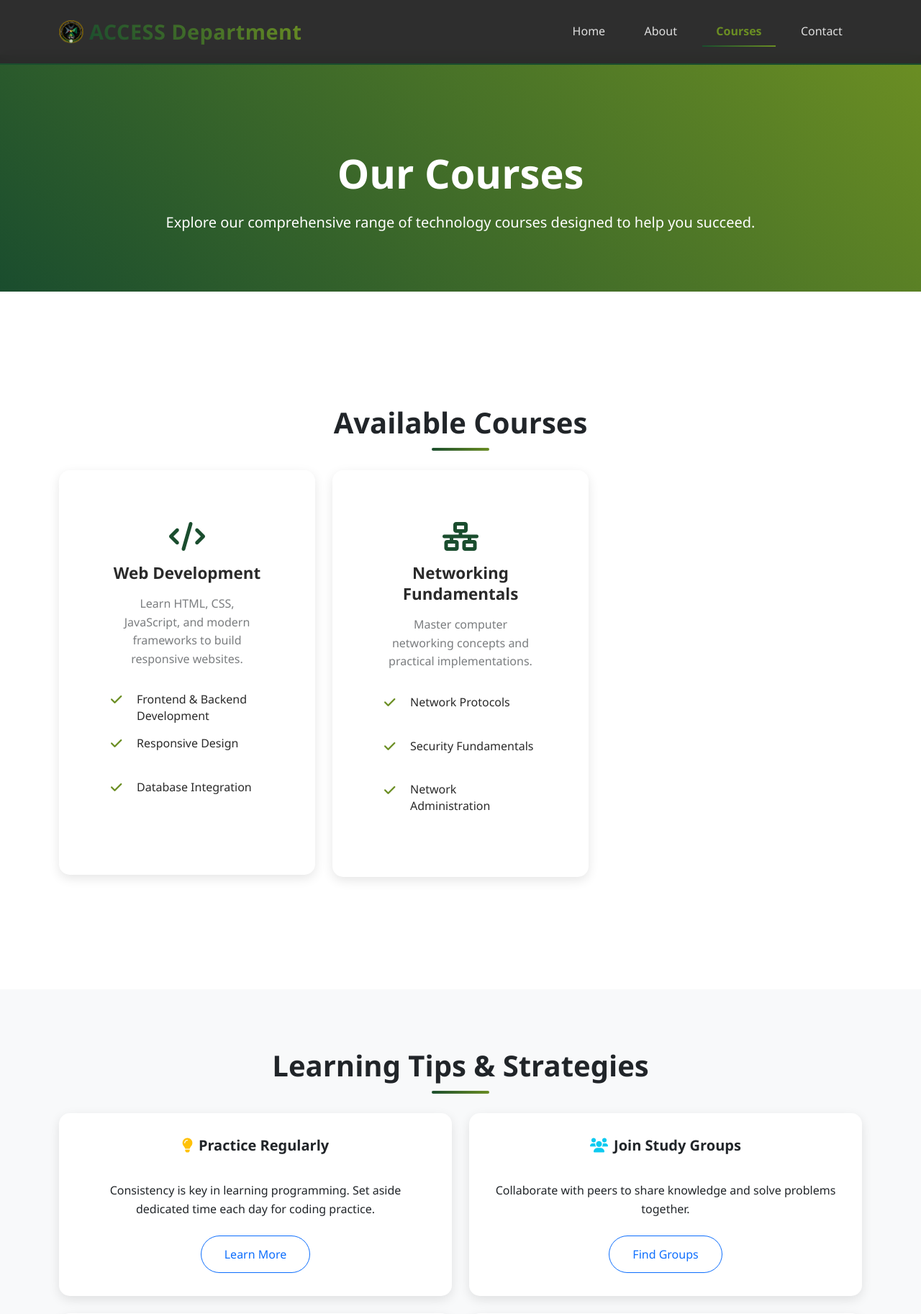
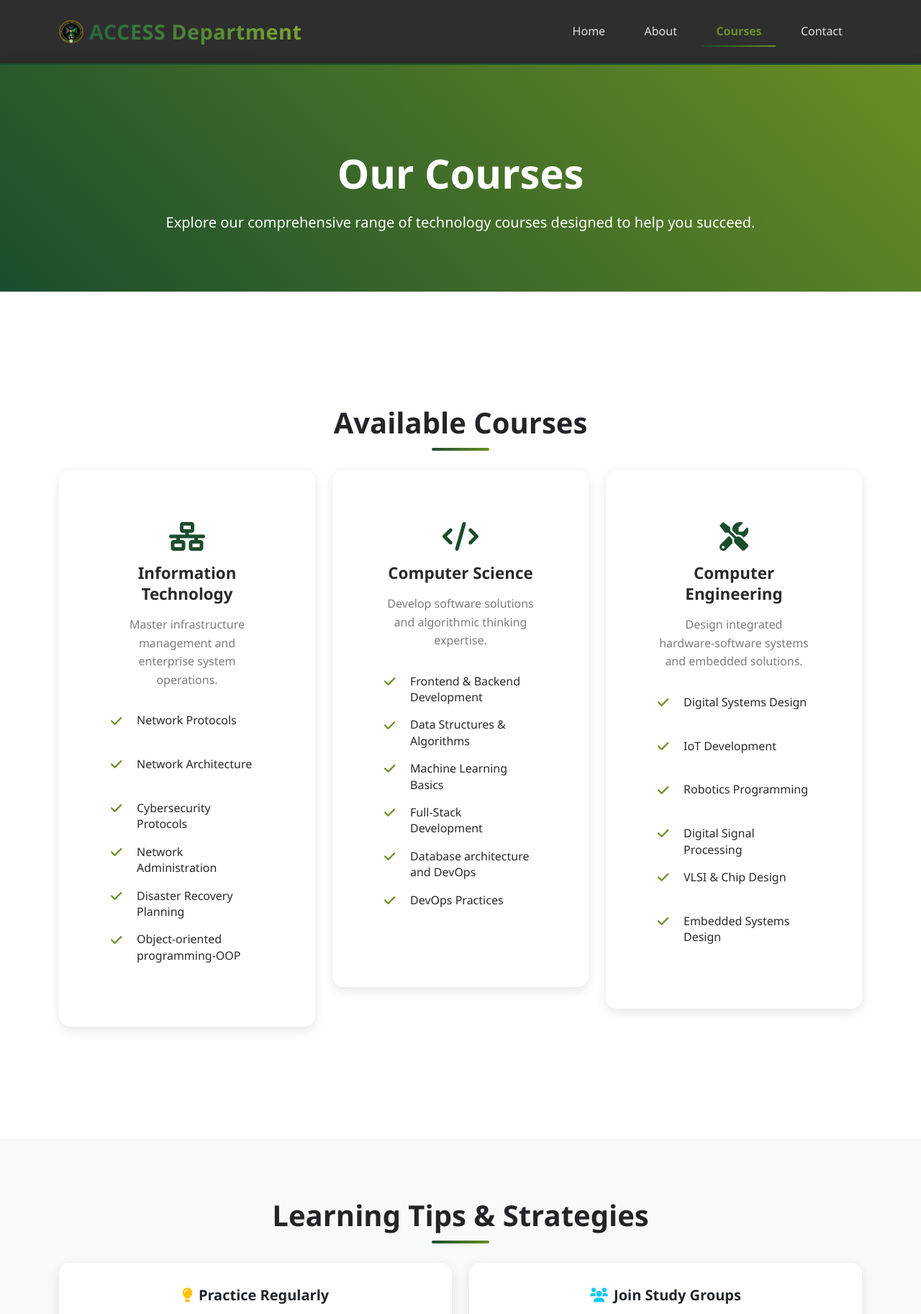
Before and after one commit to jayror0/access-department, a PHP site: page /courses.php in a window 1280 px wide. Shown: the top 1825 px of the page at 72% size. Run offline with PHP 8.4, Linux system fonts and the light colour scheme.

Commit message:
fourth-changes

```diff
--- a/about.php
+++ b/about.php
@@ -6,7 +6,7 @@
     <div class="container">
         <h1 class="text-center">About Our Department</h1>
         <p class="text-center lead">Welcome to the ACCESS Department at Southern Philippines Institute of Science & Technology</p>
-        <p class="text-center lead">Our department is dedicated to providing high-quality education in computer sciecne and informatio technology. We offer comprehensive programs that prepare students for successful carrers in the rapidly evolving tech industry.</p>
+        <p class="text-center lead">Our department is dedicated to providing high-quality education in Informatio Technology, Computer Science, and Computer Engineering. We offer comprehensive programs that prepare students for successful carrers in the rapidly evolving tech industry.</p>
     </div>
  </section>
 
@@ -15,10 +15,10 @@
         <div class="row">
             <div class="col-lg-10 mx-auto">
                 <h3 class="mt-1">Our Mission</h3>
-                <p>To educate and inspire the next generation of technology leaders through innovative teaching, practical experience, and industry collaboration.</p>
+                <p>To nurture and develop individuals through a technology-integrated skill for a meaningful, productive,and God-fearing Society.</p>
 
                 <h3 class="mt-4">Our Vision</h3>
-                <p>To be a leading center of excellence in computer science education, fostering innovation, research, and technological advancement in the Philippines.</p>
+                <p>To a builder of youth, highly-competitive to meet the growing demands of industrialization and the process of globalization.</p>
 
                 <div class="mt-4">
                     <h3>Key Features</h3>
--- a/courses.php
+++ b/courses.php
@@ -13,17 +13,21 @@
     <div class="container">
         <h2 class="text-center">Available Courses</h2>
         <div class="row g-4">
+
             <div class="col-lg-4 col-md-6">
                 <div class="course-card">
                     <div class="card h-100">
                         <div class="card-body">
-                            <i class="fas fa-code fa-3x mb-3"></i>
-                            <h5>Web Development</h5>
-                            <p class="text-muted">Learn HTML, CSS, JavaScript, and modern frameworks to build responsive websites.</p>
+                            <i class="fas fa-network-wired fa-3x mb-3"></i>
+                            <h5>Information Technology</h5>
+                            <p class="text-muted">Master infrastructure management and enterprise system operations.</p>
                             <ul class="course-features">
-                                <li><i class="fas fa-check"></i> Frontend & Backend Development</li>
-                                <li><i class="fas fa-check"></i> Responsive Design</li>
-                                <li><i class="fas fa-check"></i> Database Integration</li>
+                                <li><i class="fas fa-check"></i> Network Protocols</li>
+                                <li><i class="fas fa-check"></i> Network Architecture</li>
+                                <li><i class="fas fa-check"></i> Cybersecurity Protocols</li>
+                                <li><i class="fas fa-check"></i> Network Administration</li>
+                                <li><i class="fas fa-check"></i> Disaster Recovery Planning</li>
+                                <li><i class="fas fa-check"></i> Object-oriented programming-OOP</li>
                             </ul>
                         </div>
                     </div>
@@ -33,13 +37,36 @@
                 <div class="course-card">
                     <div class="card h-100">
                         <div class="card-body">
-                            <i class="fas fa-network-wired fa-3x mb-3"></i>
-                            <h5>Networking Fundamentals</h5>
-                            <p class="text-muted">Master computer networking concepts and practical implementations.</p>
+                            <i class="fas fa-code fa-3x mb-3"></i>
+                            <h5>Computer Science</h5>
+                            <p class="text-muted">Develop software solutions and algorithmic thinking expertise.</p>
                             <ul class="course-features">
-                                <li><i class="fas fa-check"></i> Network Protocols</li>
-                                <li><i class="fas fa-check"></i> Security Fundamentals</li>
-                                <li><i class="fas fa-check"></i> Network Administration</li>
+                                <li><i class="fas fa-check"></i> Frontend & Backend Development</li>
+                                <li><i class="fas fa-check"></i> Data Structures & Algorithms</li>
+                                <li><i class="fas fa-check"></i> Machine Learning Basics</li>
+                                <li><i class="fas fa-check"></i> Full-Stack Development</li>
+                                <li><i class="fas fa-check"></i> Database architecture and DevOps</li>
+                                <li><i class="fas fa-check"></i> DevOps Practices</li>
+                            </ul>
+                        </div>
+                    </div>
+                </div>
+            </div>
+            <div class="col-lg-4 col-md-6">
+                <div class="course-card">
+                    <div class="card h-100">
+                        <div class="card-body">
+                            <i class="fa-solid fa-screwdriver-wrench fa-3x mb-3"></i>
+                            <h5>Computer Engineering</h5>
+                            <p class="text-muted">Design integrated hardware-software systems and embedded solutions.</p>
+                            <ul class="course-features">
+                                <li><i class="fas fa-check"></i> Digital Systems Design</li>
+                                <li><i class="fas fa-check"></i> IoT Development</li>
+                                <li><i class="fas fa-check"></i> Robotics Programming</li>
+                                <li><i class="fas fa-check"></i> Digital Signal Processing</li>
+
+                                <li><i class="fas fa-check"></i> VLSI & Chip Design</li>
+                                <li><i class="fas fa-check"></i> Embedded Systems Design</li>
                             </ul>
                         </div>
                     </div>
--- a/css/style.css
+++ b/css/style.css
@@ -15,11 +15,13 @@
 /* Root Variables */
 :root {
     --primary: #1a4d2e;
+    --primarytitle: #25673f;
     --primary-light: #2a6d3e;
     --secondary: #3a7d4a;
     --dark: #2a2a2a;
     --light: #f8f9fa;
     --accent: #6b8e23;
+    --accenttitle: #7da62d;
     --text-light: #e0e0e0;
     --transition: all 0.3s ease;
     --shadow: 0 5px 15px rgba(0,0,0,0.1);
@@ -90,7 +92,7 @@ h2:after {
 }
 
 .navbar-brand .gradient-text {
-    background: linear-gradient(45deg, var(--primary), var(--accent));
+    background: linear-gradient(90deg, var(--primarytitle), var(--accenttitle));
     -webkit-background-clip: text;
     background-clip: text;
     color: transparent;
--- a/includes/header.php
+++ b/includes/header.php
@@ -17,6 +17,8 @@
     <link rel="stylesheet" href="css/style.css">
     <!-- Bootstrap JS Bundle with Popper -->
     <script src="https://cdn.jsdelivr.net/npm/bootstrap@5.3.0/dist/js/bootstrap.bundle.min.js" defer></script>
+    <!-- icon of page -->
+    <link rel="icon" type="image/x-icon" href="images/access-department-logo.ico">
 </head>
 <body>
     <!-- Page Loader -->
```
Also changed, not shown: contact.php (+5 -6 lines), index.php (+22 -27 lines), images/access-department-logo.ico (added).
